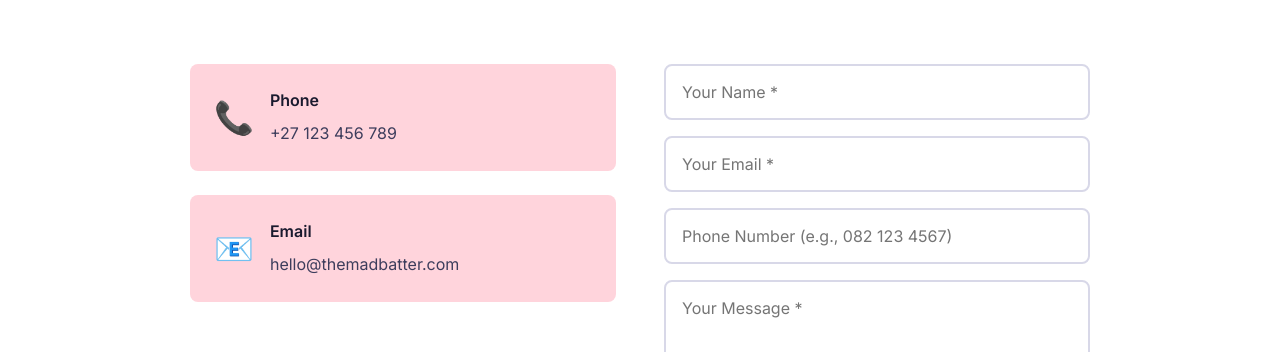
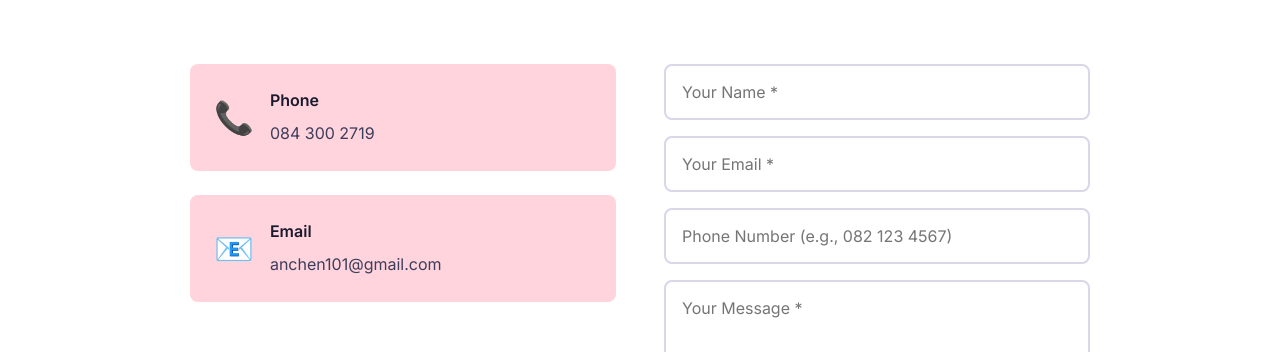
Before and after one commit to DanielleLensly/Madbatter, a React (Vite) app: page / in a window 1280 px wide. Shown: the part 2392-2744 px from the top of the page. Built offline with nearby package versions, Linux system fonts and the light colour scheme.

Commit message:
updated contact details

```diff
--- a/src/pages/Home.tsx
+++ b/src/pages/Home.tsx
@@ -316,20 +316,20 @@ const Home: React.FC = () => {
           <h2 className={styles.sectionTitle}>Get in Touch</h2>
           <div className={styles.contactGrid}>
             <div className={styles.contactInfo}>
-              <div className={styles.contactItem}>
+              <a href="tel:+27843002719" className={styles.contactItem}>
                 <span className={styles.contactIcon}>📞</span>
                 <div>
                   <h4>Phone</h4>
-                  <p>+27 123 456 789</p>
+                  <p>084 300 2719</p>
                 </div>
-              </div>
-              <div className={styles.contactItem}>
+              </a>
+              <a href="mailto:anchen101@gmail.com" className={styles.contactItem}>
                 <span className={styles.contactIcon}>📧</span>
                 <div>
                   <h4>Email</h4>
-                  <p>hello@themadbatter.com</p>
+                  <p>anchen101@gmail.com</p>
                 </div>
-              </div>
+              </a>
             </div>
 
             <form className={styles.contactForm} onSubmit={handleContactSubmit}>
```
